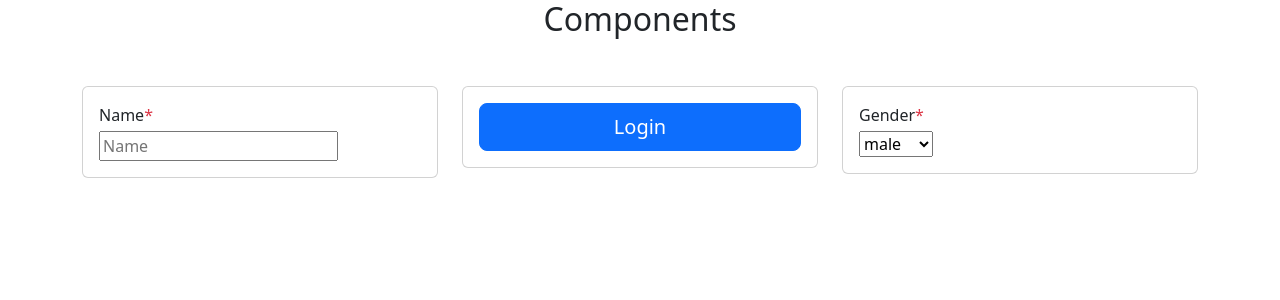
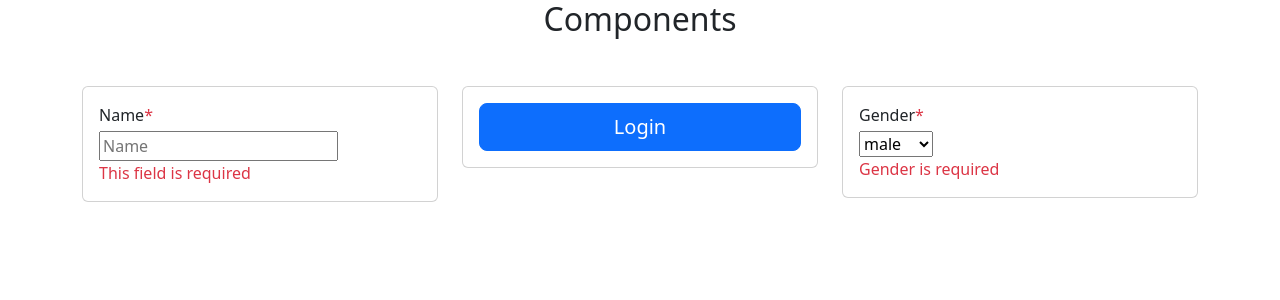
Before and after one commit to davydocsurg/recipub-dashboard, a React (Vite) app: page / in a window 1280 px wide. Shown: the top 300 px of the page. Built offline with nearby package versions, Linux system fonts and the light colour scheme.

Commit message:
add reusable field error component

```diff
--- /dev/null
+++ b/src/commons/form/FieldError.jsx
@@ -0,0 +1,11 @@
+import React from "react";
+
+const FieldError = ({ children }) => {
+    return (
+        <>
+            <span className="text-danger">{children}</span>
+        </>
+    );
+};
+
+export default FieldError;
--- a/src/commons/form/Input.jsx
+++ b/src/commons/form/Input.jsx
@@ -1,5 +1,6 @@
 import React from "react";
 import Label from "./label";
+import FieldError from "./FieldError";
 
 const Input = ({
     labelFor,
@@ -12,6 +13,7 @@ const Input = ({
     required,
     name,
     id,
+    error,
 }) => {
     return (
         <>
@@ -37,6 +39,7 @@ const Input = ({
                         id={id}
                     />
                 </div>
+                {error && <FieldError>{error}</FieldError>}
             </div>
         </>
     );
--- a/src/commons/form/Select.jsx
+++ b/src/commons/form/Select.jsx
@@ -1,10 +1,10 @@
 import React from "react";
+import FieldError from "./FieldError";
 import Label from "./label";
 
 const SelectInput = ({
     htmlFor,
     inputName,
-    value,
     required,
     name,
     error,
@@ -45,6 +45,7 @@ const SelectInput = ({
                         ))}
                     </select>
                 </div>
+                {error && <FieldError>{error}</FieldError>}
             </div>
         </>
     );
--- a/src/views/UI.jsx
+++ b/src/views/UI.jsx
@@ -24,6 +24,7 @@ const UI = () => {
                                 placeholder="Name"
                                 name="name"
                                 required={required}
+                                error={"This field is required"}
                             />
                         </div>
                     </div>
@@ -43,6 +44,7 @@ const UI = () => {
                                 options={options}
                                 setOptions={setOptions}
                                 required={required}
+                                error={"Gender is required"}
                             />
                         </div>
                     </div>
```
Also changed, not shown: src/commons/form/FeildErrorComponent.jsx (deleted, +0 -9 lines).
